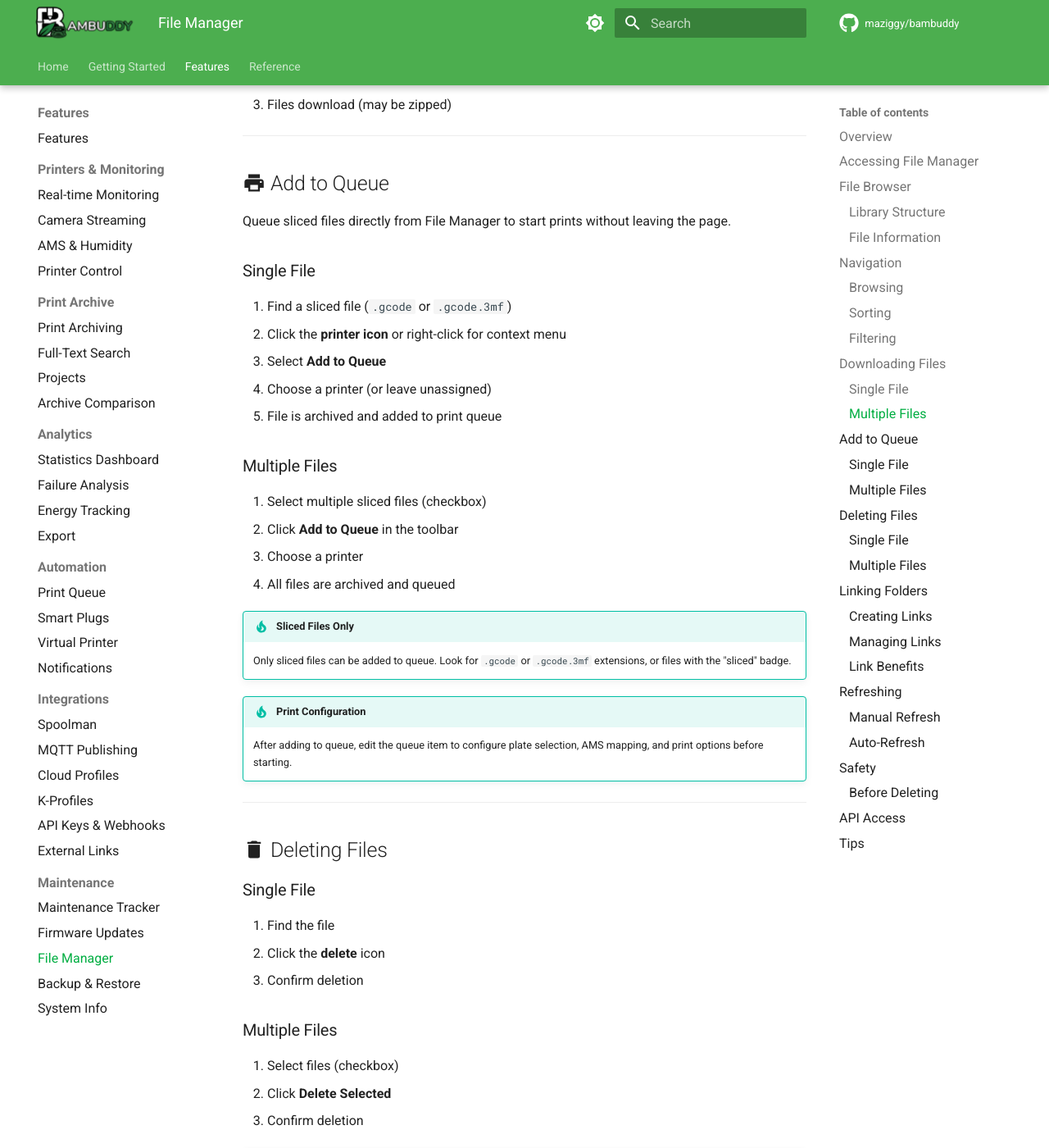
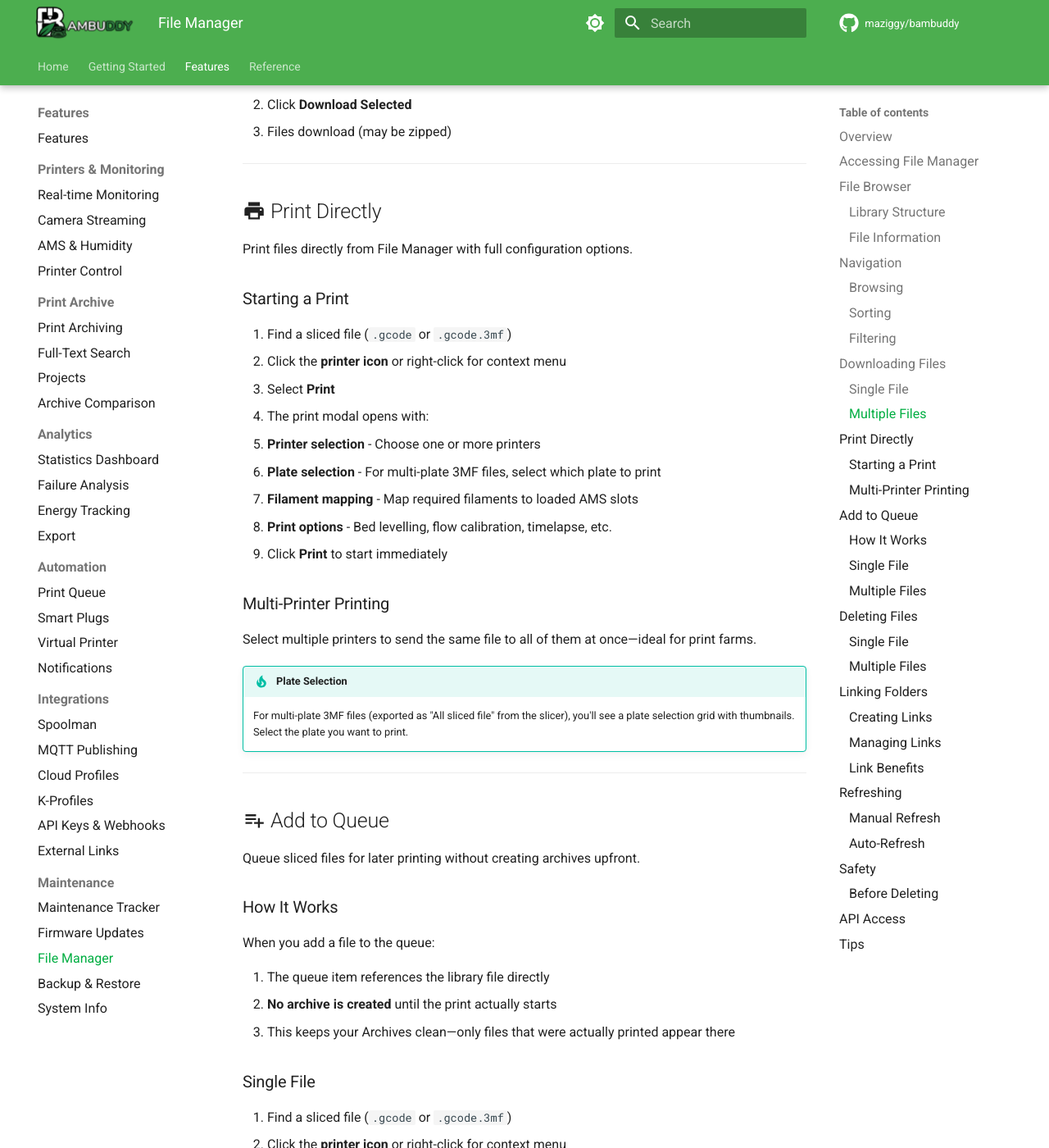
Before and after one commit to maziggy/bambuddy-wiki, an MkDocs documentation site: the page built from docs/features/file-manager.md, in a window 1280 px wide and 1400 px high, scrolled down 2386 px. Shown: the whole window at 82% size. Built offline with MkDocs 1.6.1 and Material for MkDocs 9.7.7, drawn with Linux system fonts in a browser that asks for light colours; comment, search, counter and statistics services are not loaded; the version menu is left out; some of the changed text lies outside the part shown.

Commit message:
Updated Wiki

```diff
--- a/docs/features/file-manager.md
+++ b/docs/features/file-manager.md
@@ -17,7 +17,8 @@ The File Manager lets you:
 - **Download** files to your computer
 - **Delete** unwanted files
 - **View** file details and metadata
-- **Add to Queue** sliced files for printing
+- **Print directly** to any printer with full configuration
+- **Add to Queue** sliced files for later printing
 - **Link** folders to projects or archives
 
 ---
@@ -92,30 +93,68 @@ Filter by file type:
 
 ---
 
-## :material-printer: Add to Queue
+## :material-printer: Print Directly
 
-Queue sliced files directly from File Manager to start prints without leaving the page.
+Print files directly from File Manager with full configuration options.
+
+### Starting a Print
+
+1. Find a sliced file (`.gcode` or `.gcode.3mf`)
+2. Click the **printer icon** or right-click for context menu
+3. Select **Print**
+4. The print modal opens with:
+   - **Printer selection** - Choose one or more printers
+   - **Plate selection** - For multi-plate 3MF files, select which plate to print
+   - **Filament mapping** - Map required filaments to loaded AMS slots
+   - **Print options** - Bed levelling, flow calibration, timelapse, etc.
+5. Click **Print** to start immediately
+
+### Multi-Printer Printing
+
+Select multiple printers to send the same file to all of them at once—ideal for print farms.
+
+!!! tip "Plate Selection"
+    For multi-plate 3MF files (exported as "All sliced file" from the slicer), you'll see a plate selection grid with thumbnails. Select the plate you want to print.
+
+---
+
+## :material-playlist-plus: Add to Queue
+
+Queue sliced files for later printing without creating archives upfront.
+
+### How It Works
+
+When you add a file to the queue:
+
+1. The queue item references the library file directly
+2. **No archive is created** until the print actually starts
+3. This keeps your Archives clean—only files that were actually printed appear there
 
 ### Single File
 
 1. Find a sliced file (`.gcode` or `.gcode.3mf`)
 2. Click the **printer icon** or right-click for context menu
 3. Select **Add to Queue**
-4. Choose a printer (or leave unassigned)
-5. File is archived and added to print queue
+4. Configure:
+   - **Printer** - Select target printer(s)
+   - **Plate** - For multi-plate files
+   - **Filament mapping** - AMS slot configuration
+   - **Schedule** - ASAP, scheduled time, or manual start
+   - **Print options** - All print settings
+5. Click **Add to Queue**
 
 ### Multiple Files
 
 1. Select multiple sliced files (checkbox)
 2. Click **Add to Queue** in the toolbar
 3. Choose a printer
-4. All files are archived and queued
+4. All files are queued
 
 !!! tip "Sliced Files Only"
-    Only sliced files can be added to queue. Look for `.gcode` or `.gcode.3mf` extensions, or files with the "sliced" badge.
+    Only sliced files can be printed or queued. Look for `.gcode` or `.gcode.3mf` extensions, or files with the "sliced" badge.
 
-!!! tip "Print Configuration"
-    After adding to queue, edit the queue item to configure plate selection, AMS mapping, and print options before starting.
+!!! info "Deferred Archive Creation"
+    Archives are created automatically when the print starts, not when you add to queue. This means files that are queued but never printed won't clutter your Archives.
 
 ---
 
@@ -213,8 +252,11 @@ See [API Reference](../reference/api.md) for details.
 
 ## :material-lightbulb: Tips
 
-!!! tip "Queue Sliced Files"
-    Use Add to Queue for quick printing without navigating to the Archives page.
+!!! tip "Print or Queue"
+    Use **Print** for immediate printing with full options, or **Add to Queue** to schedule prints for later.
+
+!!! tip "Multi-Printer Support"
+    Select multiple printers to send the same file to your entire print farm at once.
 
 !!! tip "Organize with Links"
     Link folders to projects to keep related files grouped together.
```
